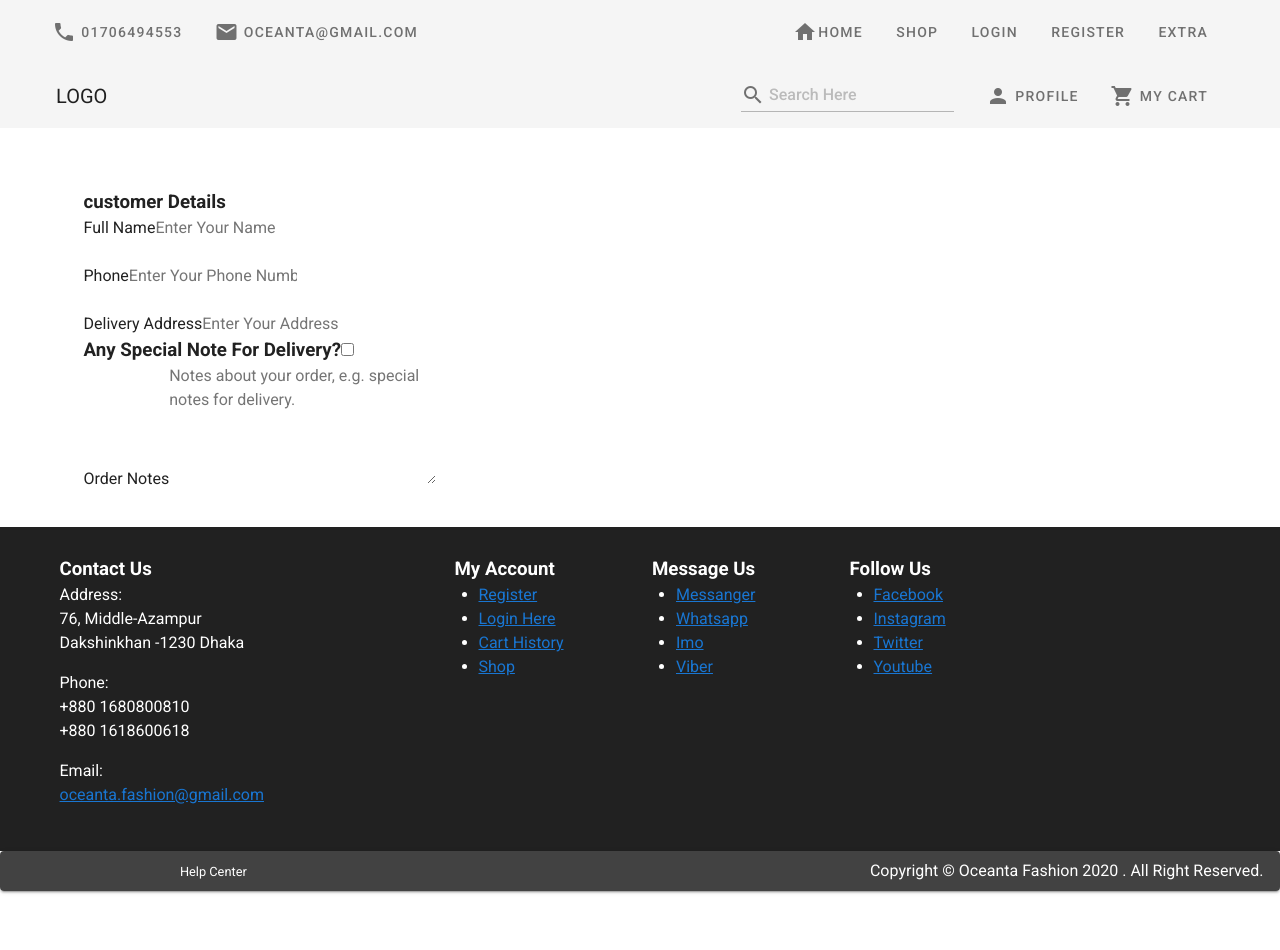
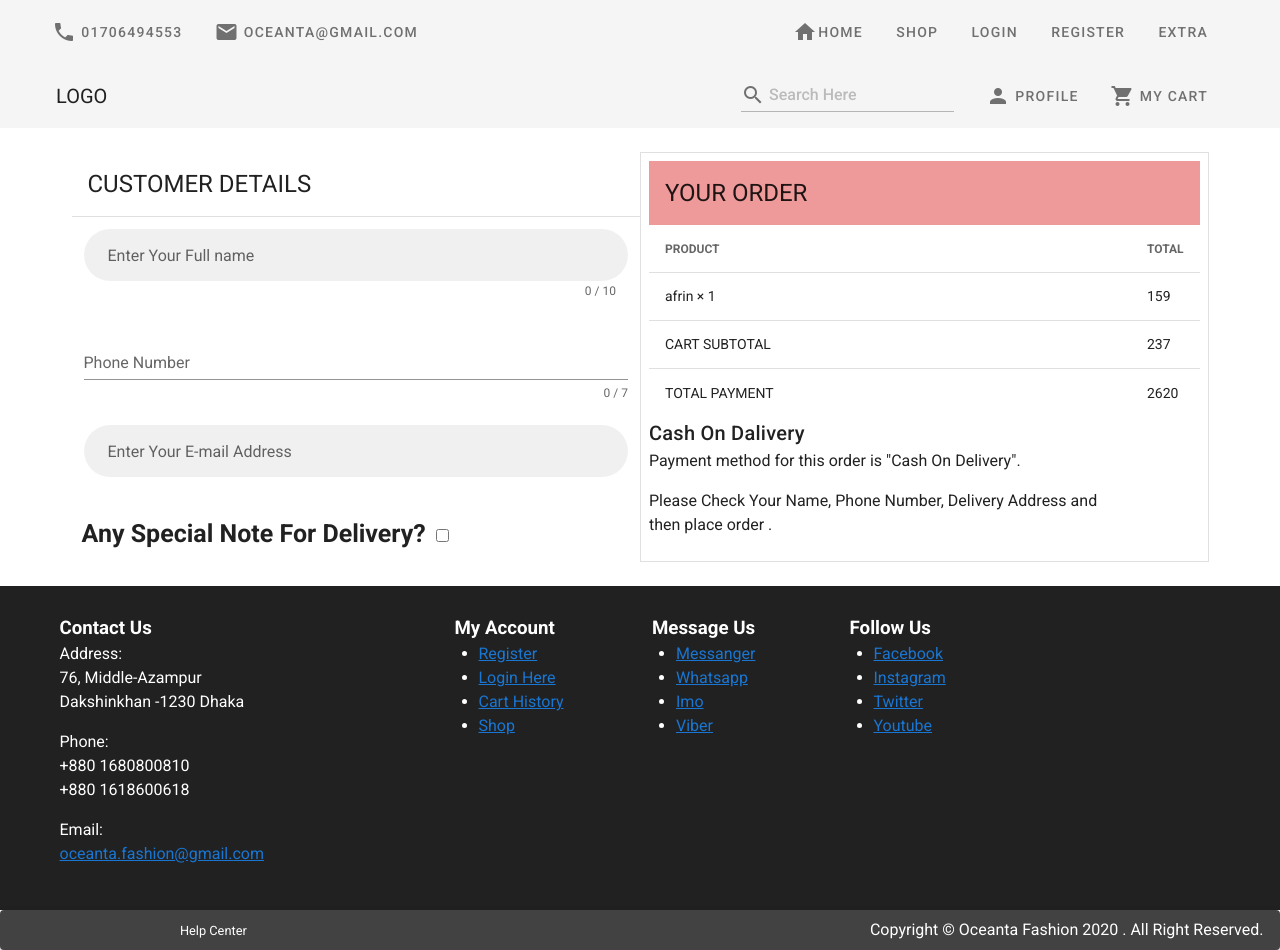
Before and after one commit to SazidAhmed/Nuxt-Vuetify, a Nuxt app: page /checkOut in a window 1280 px wide. Before the commit the page ends 891 px from the top, so only its background shows below. Built offline with nearby package versions, Linux system fonts and the light colour scheme.

Commit message:
added new items

```diff
--- a/pages/checkOut.vue
+++ b/pages/checkOut.vue
@@ -1,70 +1,178 @@
 <template>
   <v-container>
-    <div class="container">
-        <div class="row">
-            <div class="col-md-12">
-                <div class="coupon-accordion">
+
+      <v-row no-gutters>
+      <v-col
+        cols="12"
+        sm="6"
+        md="6"
+      >
+
+      <!---colum1---->
+
+    <v-card-title class="headline ">
+        CUSTOMER DETAILS
+    </v-card-title>
+    <v-divider></v-divider>
+     <v-form v-model="valid">
+    <v-container>
+      <v-row>
+        <v-col
+          cols="12"
+          md="12"
+        >
+          <v-text-field
+            v-model="firstname"
+            :rules="nameRules"
+            dense
+            filled
+            rounded
+            :counter="10"
+            label="Enter Your Full name"
+            required
+          ></v-text-field>
+        </v-col>
+
+        <v-col
+          cols="12"
+          md="12"
+        >
+        <v-text-field
+          v-model="phoneNumber"
+          :counter="7"
+          label="Phone Number"
+          required
+        ></v-text-field>
+        </v-col>
+
+        <v-col
+          cols="12"
+          md="12"
+        >
+          <v-text-field
+            v-model="email"
+            :rules="emailRules"
+            label="Enter Your E-mail Address"
+            dense
+            filled
+            rounded
+            required
+          ></v-text-field>
+        </v-col>
+        <h3>
+            <label class="home">Any Special Note For Delivery?</label>
+             <input id="ship-box" type="checkbox" />
+        </h3>
+      </v-row>
+    </v-container>
+  </v-form>
 
 
+      </v-col>
 
-                </div>
-            </div>
-        </div>
-                <div class="row">
-            <div class="col-lg-6 col-md-12 col-12">
-                          <div class="checkbox-form">
-                    <h3>customer Details</h3>
-                    <div class="row">
-                        <div class="col-md-12">
-                            <div class="checkout-form-list">
-                                <label>Full Name</label>
-                                <input type="text" name="name" placeholder="Enter Your Name" required/>
-                            </div>
-                        </div>
-                        <div class="col-md-12">
-                            <div class="checkout-form-list">
-                                <label>Phone</label>
-                                <input type="number" name="phone" placeholder="Enter Your Phone Number" required/>
-                            </div>
-                        </div>
-                        <div class="col-md-12">
-                            <div class="checkout-form-list">
-                                <label>Delivery Address</label>
-                                <input type="text" name="address"  placeholder="Enter Your Address" required/>
-                            </div>
-                        </div>
-                    </div>
-                    <div class="different-address">
-                        <div class="ship-different-title">
-                            <h3>
-                                <label>Any Special Note For Delivery?</label>
-                                <input id="ship-box" type="checkbox" />
-                            </h3>
-                        </div>
-                        <div id="ship-box-info" class="row">
-                            <div class="col-md-12">
-                            <div class="checkout-form-list mrg-nn">
-                                <label>Order Notes</label>
-                                <textarea name="note" id="checkout-mess" cols="30" rows="5" placeholder="Notes about your order, e.g. special notes for delivery." ></textarea>
-                            </div>
-                            </div>
-                        </div>
-                    </div>
-                </div>
-            </div>
-                </div>
-    </div>
+  <v-col
+        cols="6"
+        md="6"
+      >
+        <v-card
+          class="pa-2"
+          outlined
+          tile
+        >
+        <v-card-title class="headline red lighten-3">
+              YOUR ORDER
+        </v-card-title>
+       <v-simple-table
+    fixed-header
+  >
+    <template v-slot:default>
+      <thead>
+        <tr>
+          <th class="text-left">
+            PRODUCT
+          </th>
+          <th class="text-left">
+            TOTAL
+          </th>
+        </tr>
+      </thead>
+      <tbody>
+        <tr
+          v-for="item in products"
+          :key="item.Product"
+        >
+          <td>{{ item.Product }}</td>
+          <td>{{ item.Total }}</td>
+        </tr>
+      </tbody>
+       <div class="heading">
+             <h5 class="title">Cash On Dalivery</h5>
+                  </div>
+                     <div id="payment">
+                        <div class="body">
+                             <p>Payment method for this order is "Cash On Delivery".</p>
+                             <p>Please Check Your Name, Phone Number, Delivery Address and then place order .</p>
+                         </div>
+                      </div>
+    </template>
+  </v-simple-table>
+        </v-card>
+      </v-col>
+    </v-row>
 
 <!-- checkout-area end -->
   </v-container>
 </template>
 
 <script>
-export default {
+  export default {
+    data: () => ({
+      valid: false,
+      firstname: '',
+      phoneNumber: '',
+      nameRules: [
+        v => !!v || 'Name is required',
+        v => v.length <= 10 || 'Name must be less than 10 characters',
+      ],
+      email: '',
+      emailRules: [
+        v => !!v || 'E-mail is required',
+        v => /.+@.+/.test(v) || 'E-mail must be valid',
+      ],
+      products: [
+          {
+            Product: 'afrin × 1',
+            Total: 159,
+          },
+          {
+            Product: 'CART SUBTOTAL',
+            Total: 237,
+          },
+          {
+            Product: 'TOTAL PAYMENT',
+            Total: 2620,
+          },
 
+        ],
+    }),
+methods: {
+      submit () {
+        this.$refs.observer.validate()
+      },
+      clear () {
+        this.name = ''
+        this.phoneNumber = ''
+        this.email = ''
+        this.select = null
+        this.checkbox = null
+        this.$refs.observer.reset()
+      },
+    },
+  }
+</script>
+<style>
+label.home {
+    font-size: 25px;
+    margin: 10px;
 }
-</script>
-
-<style>
-
 </style>
```
